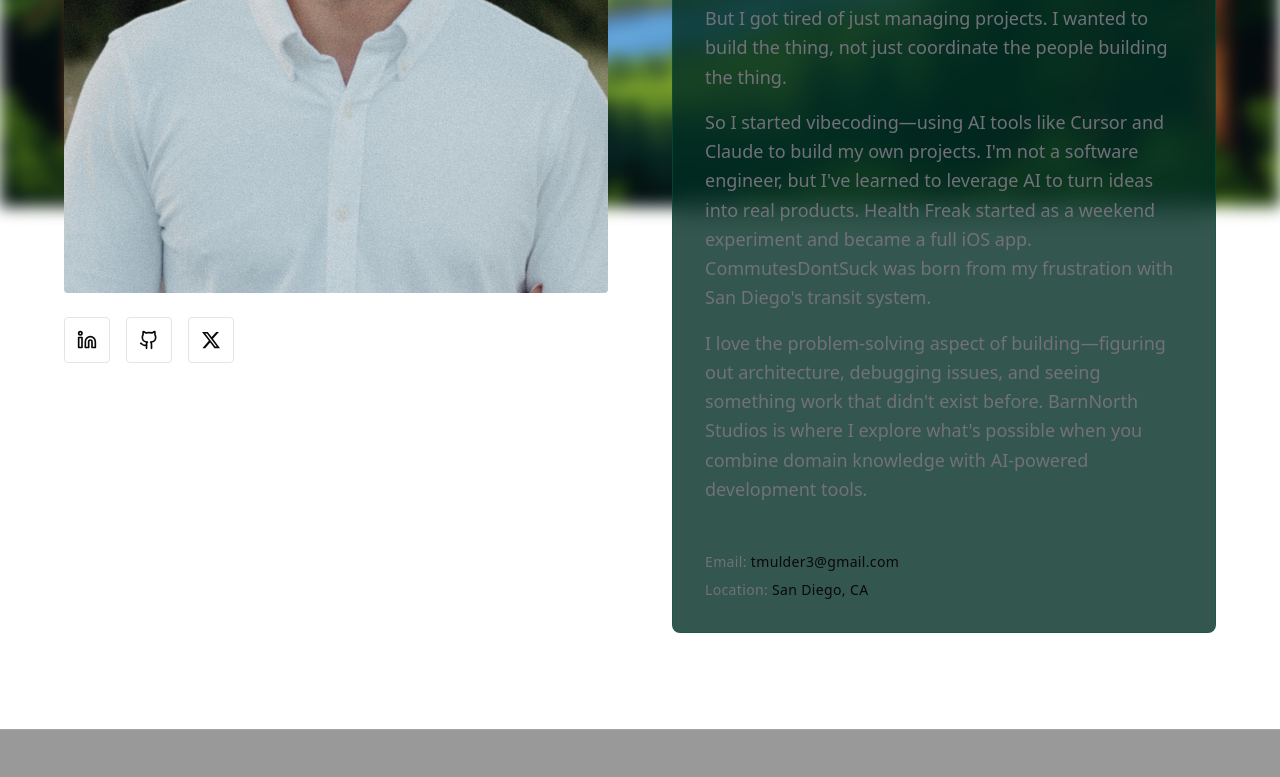
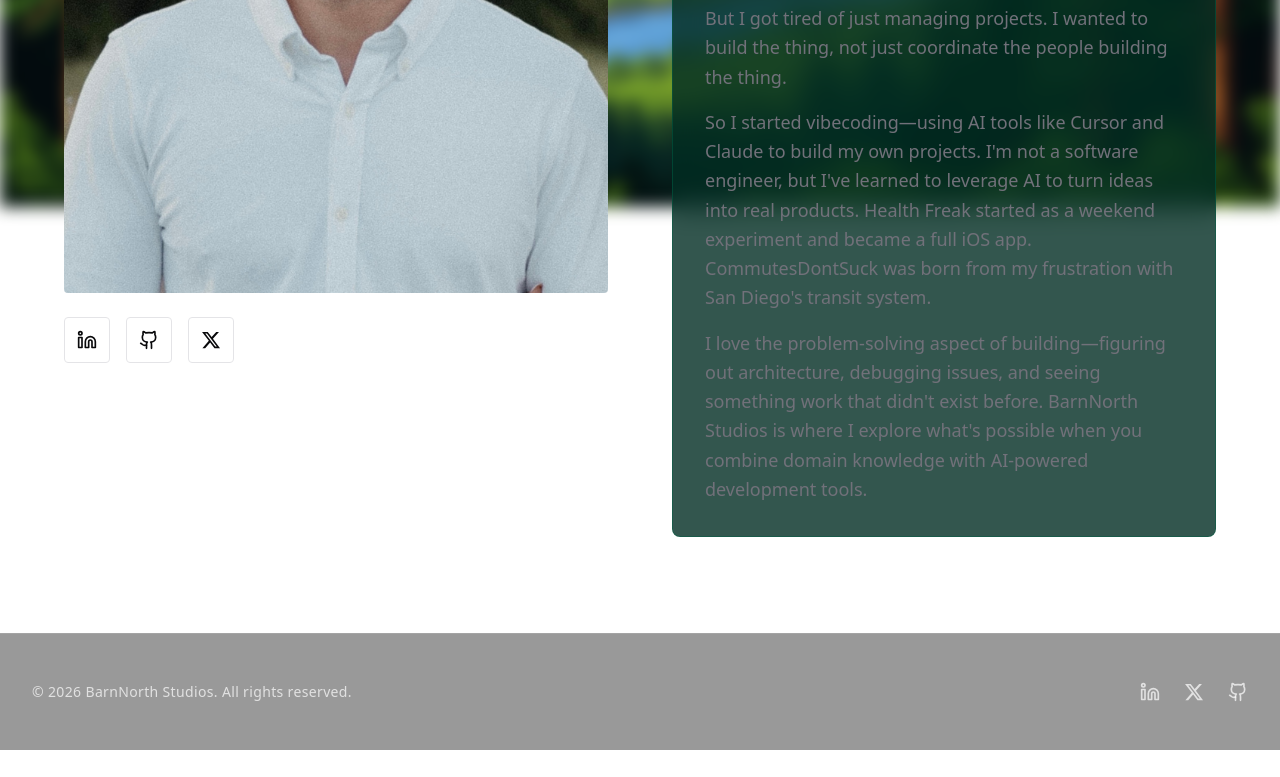
Before and after one commit to BarnNorth/Personal-Website, a React (Vite) app: page /about in a window 1280 px wide. Shown: the part 593-1370 px from the top of the page. After the commit the page ends 1343 px from the top, so only its background shows below. Built offline with nearby package versions, Linux system fonts and the light colour scheme; the HTML template or start-up script is replaced by a standard one.

Commit message:
Visual edit in Lovable
Edited UI in Lovable

```diff
--- a/src/pages/About.tsx
+++ b/src/pages/About.tsx
@@ -82,18 +82,7 @@ export default function About() {
                 </div>
 
                 {/* Contact Info */}
-                <div className="pt-4 space-y-2">
-                  <div className="text-sm font-light tracking-wide">
-                    <span className="text-muted-foreground">Email: </span>
-                    <a href={`mailto:${photographerInfo.email}`} className="text-foreground hover:text-muted-foreground transition-colors">
-                      {photographerInfo.email}
-                    </a>
-                  </div>
-                  <div className="text-sm font-light tracking-wide">
-                    <span className="text-muted-foreground">Location: </span>
-                    <span className="text-foreground">{photographerInfo.location}</span>
-                  </div>
-                </div>
+
               </motion.div>
             </div>
           </div>
```
